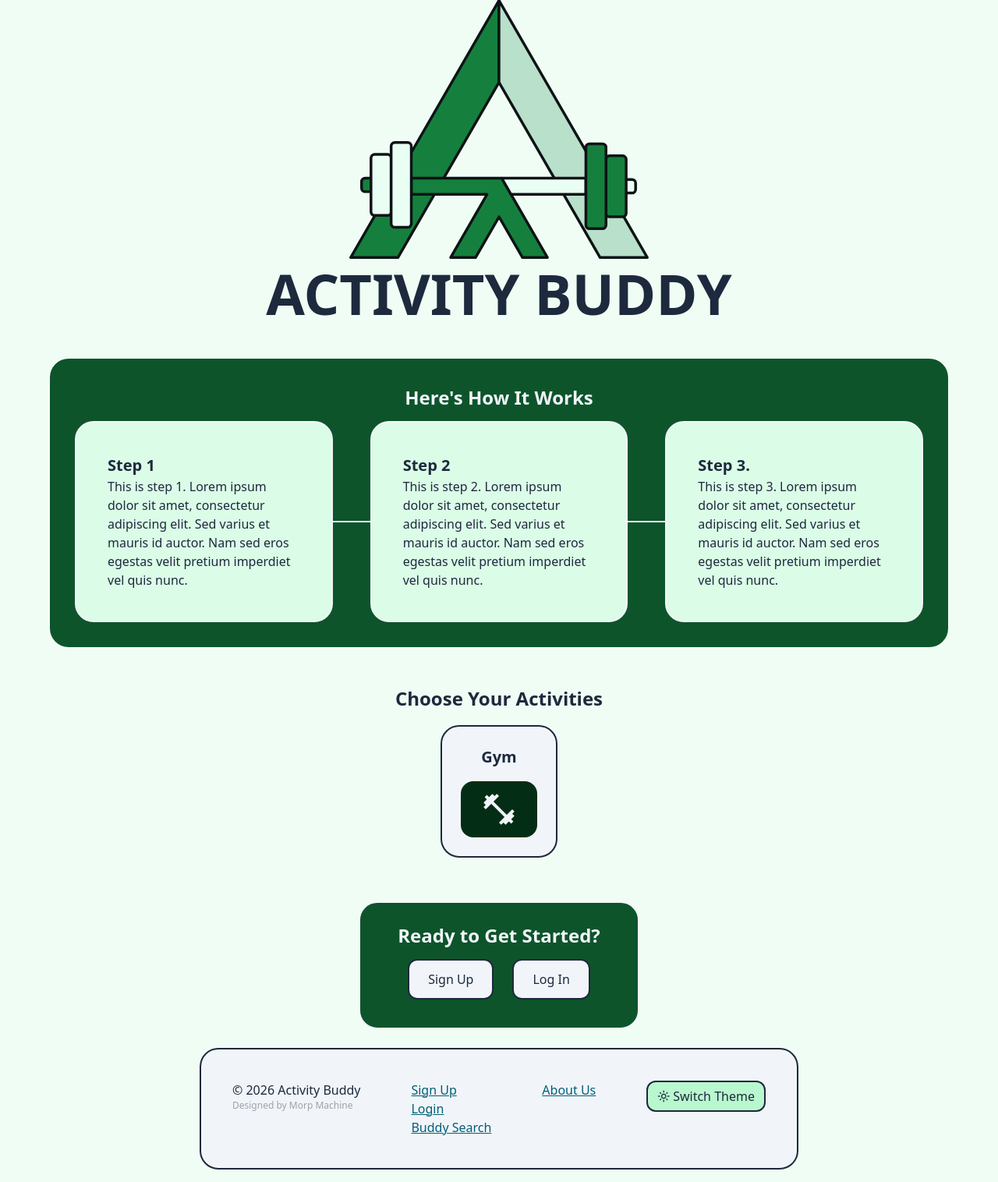
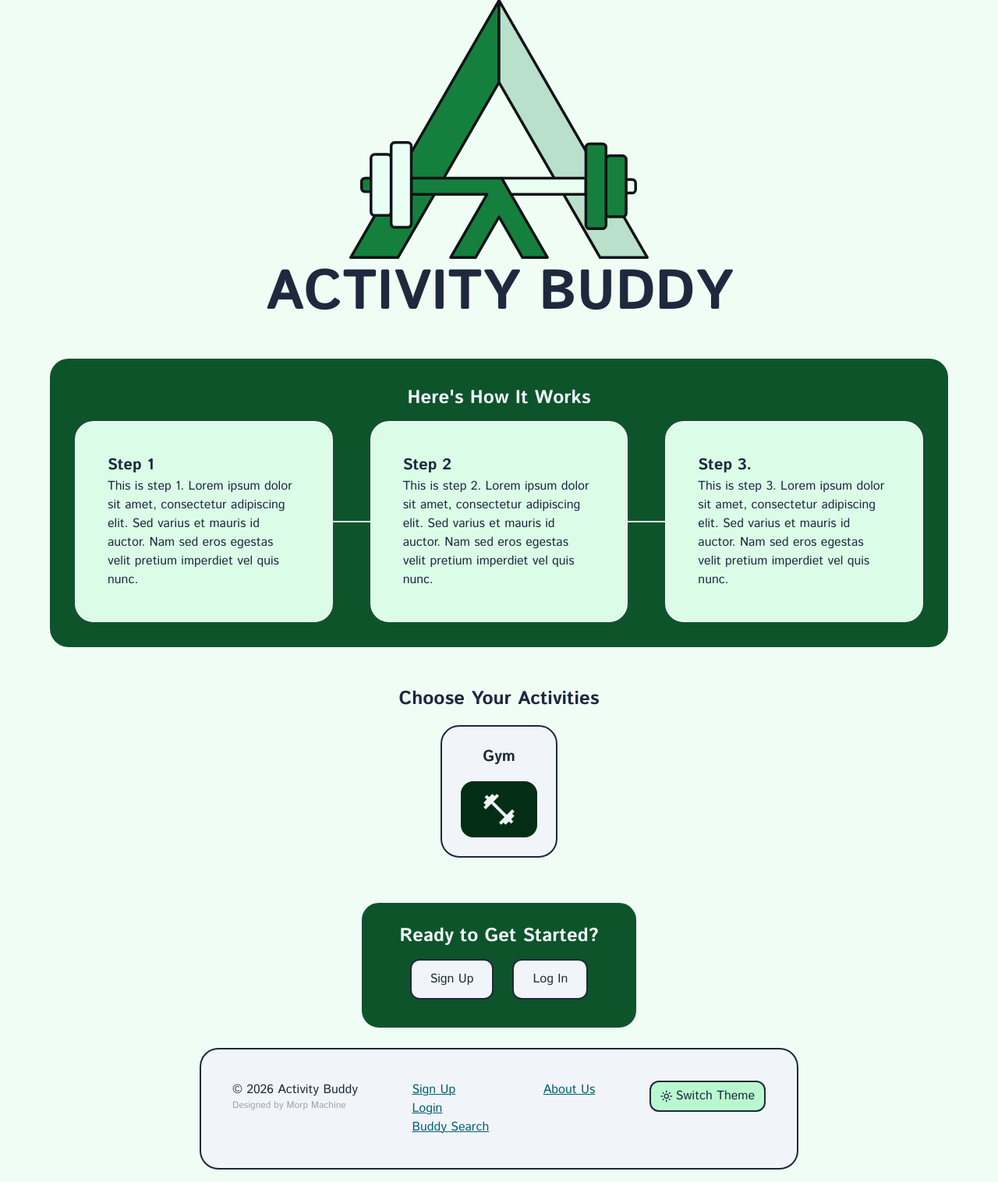
Before and after one commit to evankingca/Activity-Buddy, a Django app: page / in a window 1280 px wide. Shown: the part 167-1683 px from the top of the page at 78% size. Run offline with Django 5.2, Linux system fonts and the light colour scheme; some libraries are stand-ins or nearby versions.

Commit message:
Enable font

```diff
--- a/browsing/templates/browsing/base.html
+++ b/browsing/templates/browsing/base.html
@@ -16,6 +16,12 @@
     <link rel="icon" href="{% static 'browsing/images/siteIcons/favicon32.png' %}" type="image/png" sizes="32x32">
     <link rel="apple-touch-icon" href="{% static 'browsing/images/siteIcons/favicon180.png' %}" sizes="180x180">
     <link rel="manifest" href="{% static 'browsing/activitybuddy.webmanifest' %}">
+
+    <link rel="preconnect" href="https://fonts.googleapis.com">
+    <link rel="preconnect" href="https://fonts.gstatic.com" crossorigin>
+    <link href="https://fonts.googleapis.com/css2?family=Istok+Web:ital,wght@0,400;0,700;1,400;1,700&display=swap"
+        rel="stylesheet">
+
     <script defer src="{% static 'browsing/javascript/navbar.js' %}"></script>
     <script defer src="{% static 'browsing/javascript/themeSwitcher.js' %}"></script>
     {% tailwind_css %}
--- a/tailwindApp/static/css/dist/styles.css
+++ b/tailwindApp/static/css/dist/styles.css
@@ -1,10 +1,9 @@
-/*! tailwindcss v4.3.2 | MIT License | https://tailwindcss.com */
+/*! tailwindcss v4.3.0 | MIT License | https://tailwindcss.com */
 @layer properties;
 @layer theme, base, components, utilities;
 @layer theme {
   :root, :host {
-    --font-sans: ui-sans-serif, system-ui, sans-serif, "Apple Color Emoji",
-      "Segoe UI Emoji", "Segoe UI Symbol", "Noto Color Emoji";
+    --font-sans: "Istok Web", ui-sans-serif, system-ui, sans-serif, "Apple Color Emoji", "Segoe UI Emoji", "Segoe UI Symbol", "Noto Color Emoji";
     --font-serif: ui-serif, Georgia, Cambria, "Times New Roman", Times, serif;
     --font-mono: ui-monospace, SFMono-Regular, Menlo, Monaco, Consolas, "Liberation Mono",
       "Courier New", monospace;
@@ -227,10 +226,10 @@
     top: calc(var(--spacing) * -28);
   }
   .top-0 {
-    top: 0;
+    top: calc(var(--spacing) * 0);
   }
   .left-0 {
-    left: 0;
+    left: calc(var(--spacing) * 0);
   }
   .order-0 {
     order: 0;
@@ -579,11 +578,10 @@
     }
   }
 }
-@import url('https://fonts.googleapis.com/css2?family=Istok+Web:ital,wght@0,400;0,700;1,400;1,700&display=swap');
 :root {
   --bg: var(--color-green-50);
   --card-bg: var(--color-slate-100);
-  --card-bg-alt: var(--color-green-900) ;
+  --card-bg-alt: var(--color-green-900);
   --border: var(--color-border-light);
   --border-alt: var(--color-border-dark);
   --text: var(--color-text-light);
@@ -715,10 +713,10 @@
   padding: calc(var(--spacing) * 6);
   width: 150px;
 }
-.card-small > div {
+.card-small>div {
   background-color: var(--color-green-950);
 }
-.dark .card-small > div {
+.dark .card-small>div {
   background-color: var(--color-text-dark);
 }
 .card-small span {
```
Also changed, not shown: tailwindApp/static_src/src/styles.css (+8 -4 lines).
